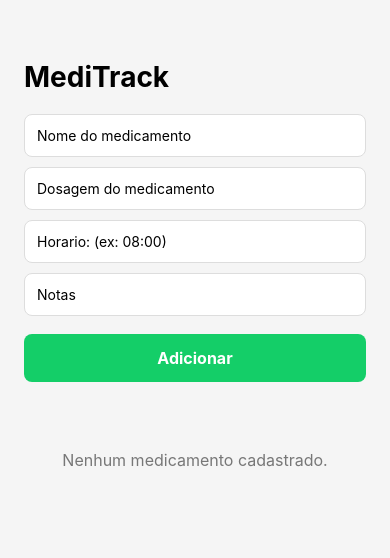
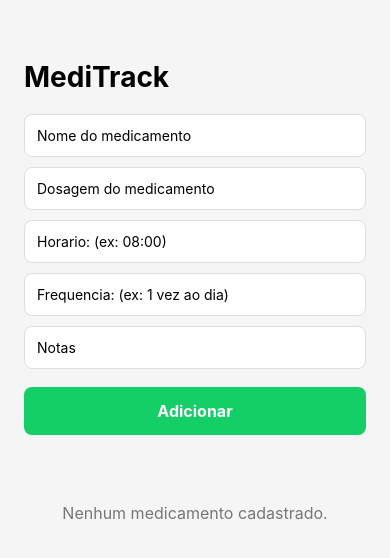
Before and after one commit to MiguelMonteiroo/medminder, a React Native app: screen / in a window 390 px wide. Shown: the top 558 px of the page. Built offline with nearby package versions, Linux system fonts and the light colour scheme.

Commit message:
feat: add frequency

```diff
--- a/src/components/MedicationCard.tsx
+++ b/src/components/MedicationCard.tsx
@@ -4,6 +4,7 @@ type Props = {
     name: string;
     dosage: string;
     time: string;
+    frequency: string;
     notes?: string;
     onDelete: () => void;
 }
@@ -28,6 +29,10 @@ const styles = StyleSheet.create({
         color: "#555",
         marginTop: 4,
     },
+    frequency: {
+        color: "#555",
+        marginTop: 4,
+    },
     notes: {
         color: "#777",
         marginTop: 4,
@@ -47,12 +52,13 @@ const styles = StyleSheet.create({
     }
 })
 
-export function MedicationCard({name, dosage, time, notes, onDelete} : Props){
+export function MedicationCard({name, dosage, time, frequency, notes, onDelete} : Props){
     return(
         <View style={styles.card}>
             <Text style={styles.name}>{name}</Text>
             <Text style={styles.dosage}>Dosagem: {dosage}</Text>
             <Text style={styles.time}>Horario: {time}</Text>
+            {frequency ? <Text style={styles.frequency}>Frequencia: {frequency}</Text> : null}
             {notes ? <Text style={styles.notes}>Notas: {notes}</Text> : null}
 
             <Pressable style={styles.deleteButton} onPress={onDelete}>
--- a/src/screens/HomeScreen.tsx
+++ b/src/screens/HomeScreen.tsx
@@ -17,6 +17,7 @@ export function HomeScreen() {
   const [name, setName] = useState("");
   const [dosage, setDosage] = useState("");
   const [time, setTime] = useState("");
+  const [frequency, setFrequency] = useState("");
   const [notes, setNotes] = useState("");
   const [error, setError] = useState("");
 
@@ -46,6 +47,7 @@ export function HomeScreen() {
         name: name.trim(),
         dosage: dosage.trim() || "Sem dosagem",
         time: time.trim(),
+        frequency: frequency.trim(),
         notes: notes.trim(),
       },
     ]);
@@ -53,6 +55,7 @@ export function HomeScreen() {
     setName("");
     setDosage("");
     setTime("");
+    setFrequency("");
     setNotes("");
   }
 
@@ -98,6 +101,12 @@ export function HomeScreen() {
         style={styles.input}
       />
 
+       <TextInput
+        value={frequency}
+        onChangeText={setFrequency}
+        placeholder="Frequencia: (ex: 1 vez ao dia)"
+        style={styles.input}
+      />
       <TextInput
         value={notes}
         onChangeText={setNotes}
@@ -120,6 +129,7 @@ export function HomeScreen() {
               name={item.name}
               dosage={item.dosage}
               time={item.time}
+              frequency={item.frequency}
               notes={item.notes}
               onDelete={() => removeMedication(item.id)}
             />
--- a/src/types/Medication.ts
+++ b/src/types/Medication.ts
@@ -3,5 +3,6 @@ export type Medication = {
     name: string;
     dosage: string;
     time: string;
+    frequency: string;
     notes?: string;
 }
```
